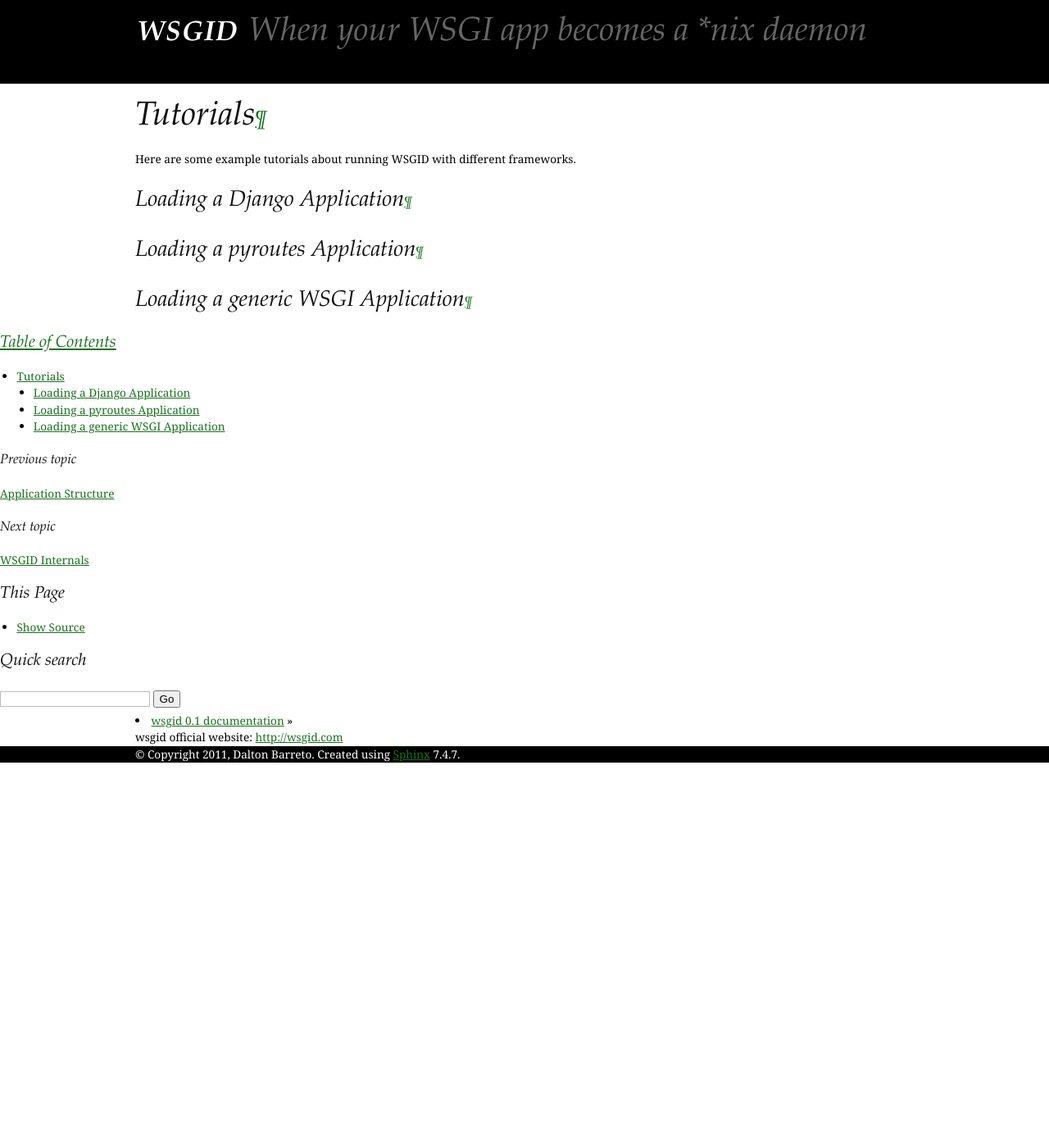
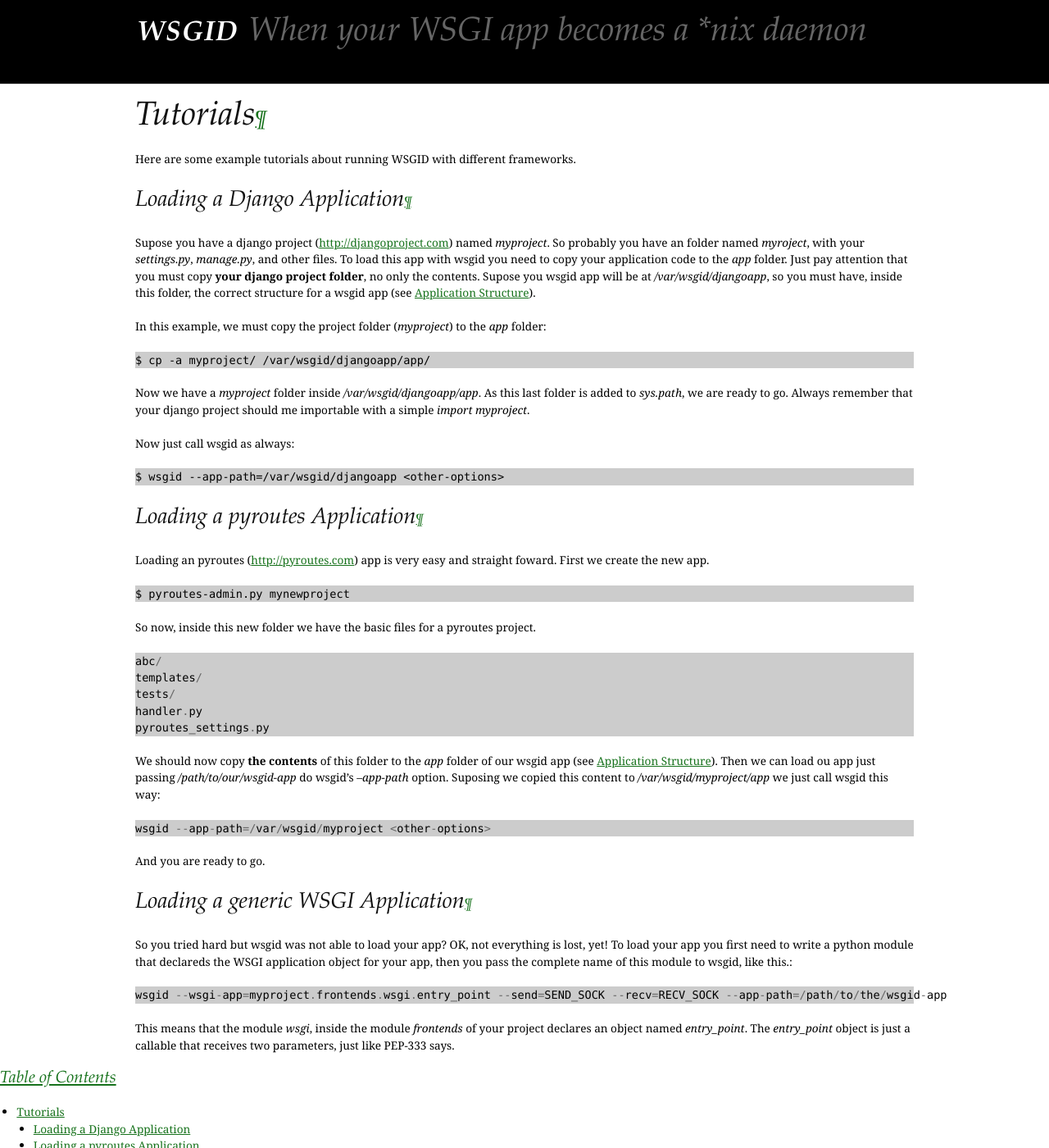
Before and after one commit to yoshrote/wsgid, a Sphinx documentation site: the page built from doc/sphinx/source/tutorials.rst, in a window 1280 px wide and 1400 px high. Shown: the whole window at 82% size. Built offline with Sphinx 7.4.7, drawn with Linux system fonts in a browser that asks for light colours.

Commit message:
Finished tutorials doc. How to load a django app and a pyroutes app.

```diff
--- a/doc/sphinx/source/internals.rst
+++ b/doc/sphinx/source/internals.rst
@@ -21,7 +21,7 @@
 
 Writing your own AppLoader is very easy and simple. As said before every plugin must inherit *wsgid.core.Plugin* class, so it's not different with the AppLoaders.
 
-To inform wsgid that your Plugin class implements the AppLoader interface (*wsgid.loaders.IAppLodaer*) you have to add one attribute to your class.::
+To inform wsgid that your Plugin class implements the AppLoader interface (:py:class:`wsgid.loaders.IAppLoader`) you have to add one attribute to your class.::
 
   implements = [IAppLoader]
 
--- a/doc/sphinx/source/tutorials.rst
+++ b/doc/sphinx/source/tutorials.rst
@@ -8,10 +8,48 @@
 Loading a Django Application
 ****************************
 
+Supose you have a django project (http://djangoproject.com) named *myproject*. So probably you have an folder named *myroject*, with your *settings.py*, *manage.py*, and other files.
+To load this app with wsgid you need to copy your application code to the *app* folder. Just pay attention that you must copy **your django project folder**, no only the contents. Supose you wsgid app will be at */var/wsgid/djangoapp*, so you must have, inside this folder, the correct structure for a wsgid app (see :doc:`appstructure`).
+
+In this example, we must copy the project folder (*myproject*) to the *app* folder: ::
+
+    $ cp -a myproject/ /var/wsgid/djangoapp/app/
+
+Now we have a *myproject* folder inside */var/wsgid/djangoapp/app*. As this last folder is added to *sys.path*, we are ready to go. Always remember that your django project should me importable with a simple *import myproject*.
+
+Now just call wsgid as always: ::
+
+    $ wsgid --app-path=/var/wsgid/djangoapp <other-options>
+
 
 Loading a pyroutes Application
 ******************************
 
+Loading an pyroutes (http://pyroutes.com) app is very easy and straight foward. First we create the new app. ::
+
+    $ pyroutes-admin.py mynewproject
+
+So now, inside this new folder we have the basic files for a pyroutes project. ::
+
+
+    abc/
+    templates/
+    tests/
+    handler.py
+    pyroutes_settings.py
+
+We should now copy **the contents** of this folder to the *app* folder of our wsgid app (see :doc:`appstructure`). Then we can load ou app just passing */path/to/our/wsgid-app* do wsgid's *--app-path* option. Suposing we copied this content to */var/wsgid/myproject/app* we just call wsgid this way: ::
+
+  wsgid --app-path=/var/wsgid/myproject <other-options>
+
+And you are ready to go.
+
 
 Loading a generic WSGI Application
 **********************************
+
+So you tried hard but wsgid was not able to load your app? OK, not everything is lost, yet! To load your app you first need to write a python module that declareds the WSGI application object for your app, then you pass the complete name of this module to wsgid, like this.::
+
+  wsgid --wsgi-app=myproject.frontends.wsgi.entry_point --send=SEND_SOCK --recv=RECV_SOCK --app-path=/path/to/the/wsgid-app
+
+This means that the module *wsgi*, inside the module *frontends* of your project declares an object named *entry_point*. The *entry_point* object is just a callable that receives two parameters, just like PEP-333 says.
```
